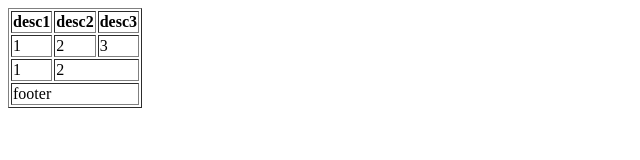
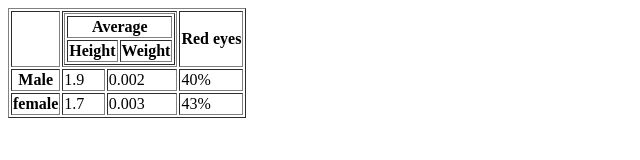
Before and after one commit to NamerrorOne/html_repeat, a plain HTML site: page index.html in a window 1280 px wide. Shown: the whole page, without its empty margins (0-640 px from the left). Drawn offline with Linux system fonts and the light colour scheme.

Commit message:
table practise

```diff
--- a/index.html
+++ b/index.html
@@ -1,33 +1,42 @@
-<!-- указывает версию хтмл для нашего файла -->
 <!DOCTYPE html>
 <html lang="ru">
     <head></head>
     <body>
         <table border="1">
+             <!-- thead тоже можно поставить не в том месте в таблице, барузер отрендерит как надо -->
+             <thead>
+                <tr>
+                    <th></th>
+                    <td colspan="2">
+                        <table border="1">
                             <tbody>
-            <!-- tfooter  можно написать и перел тбоди, и в хтмл разметке так и будет но браузер все равно срендерит его там где надо то есть после tbody -->
-            <tfoot>
                                 <tr>
-                <td colspan="3">footer</td>
-
-            </tr>
-            </tfoot>
-            <tr>
-                <th>desc1</th>
-                <th>desc2</th>
-                <th>desc3</th>
+                                    <th colspan="2">Average</th>
                                 </tr>
                                 <tr>
-                <td>1</td>
-                <td>2</td>
-                <td>3</td>
+                                    <th>Height</th>
+                                    <th>Weight</th>
+                                </tr>
+                            </tbody>
+                        </table>
+                    </td>
+                    <th>Red eyes</th>
+                </tr>
+            </thead>
+            <tbody>
+                <!-- если указывать без tr, то браузер сам под все подряд идущие td сделает и обьединит их в tr -->
+                <tr>
+                    <th>Male</th>
+                    <td>1.9</td>
+                    <td>0.002</td>
+                    <td>40%</td>
                 </tr>
                 <tr>
-                <td>1</td>
-                <!-- colspan = 2 - говорим ячейке что она теперь занимает места на две ячейки -->
-                <td colspan="2">2</td>
+                    <th>female</th>
+                    <td>1.7</td>
+                    <td>0.003</td>
+                    <td>43%</td>
                 </tr>
-
             </tbody>
         </table>
     </body>
```
Lines whose indentation alone changed are shown as unchanged.
